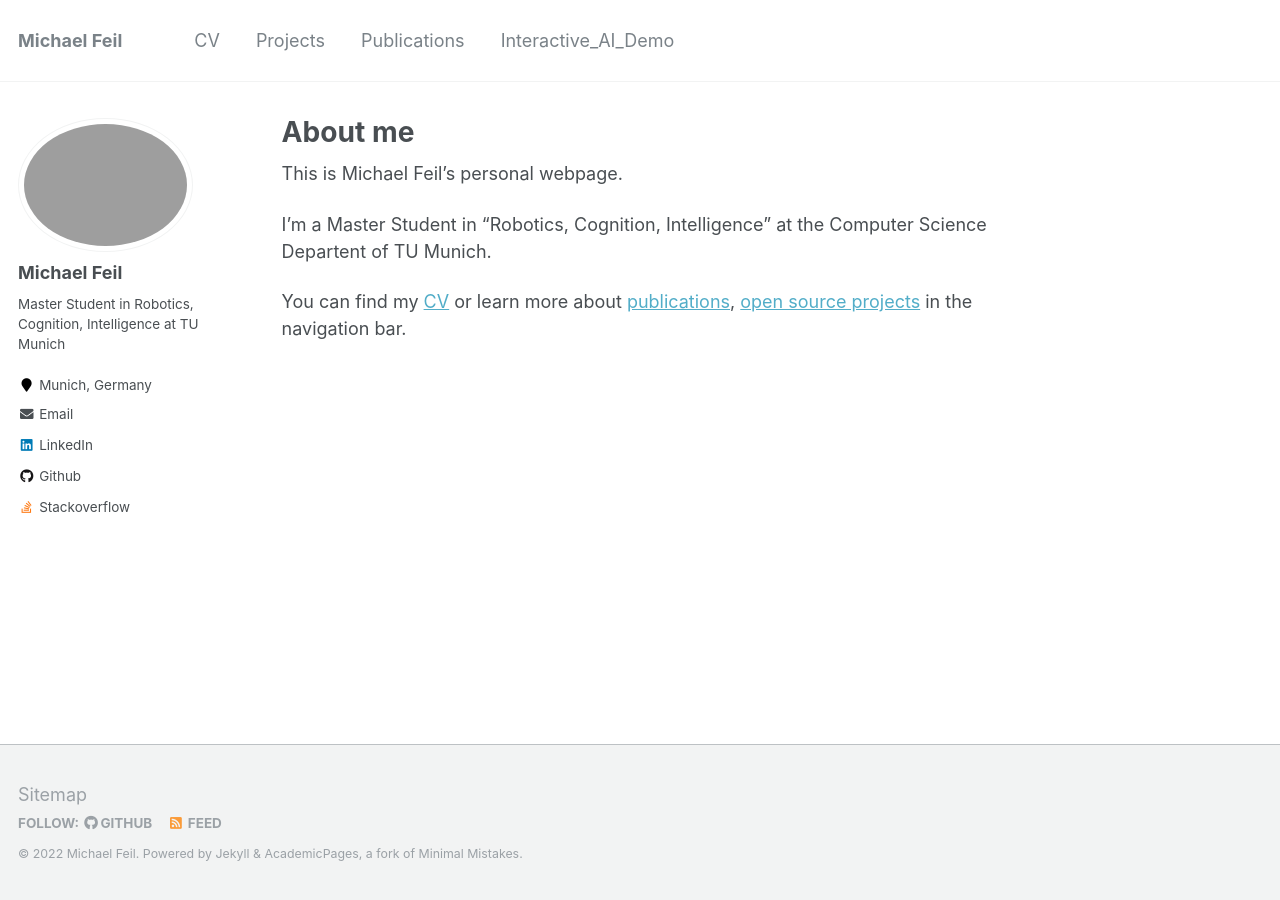
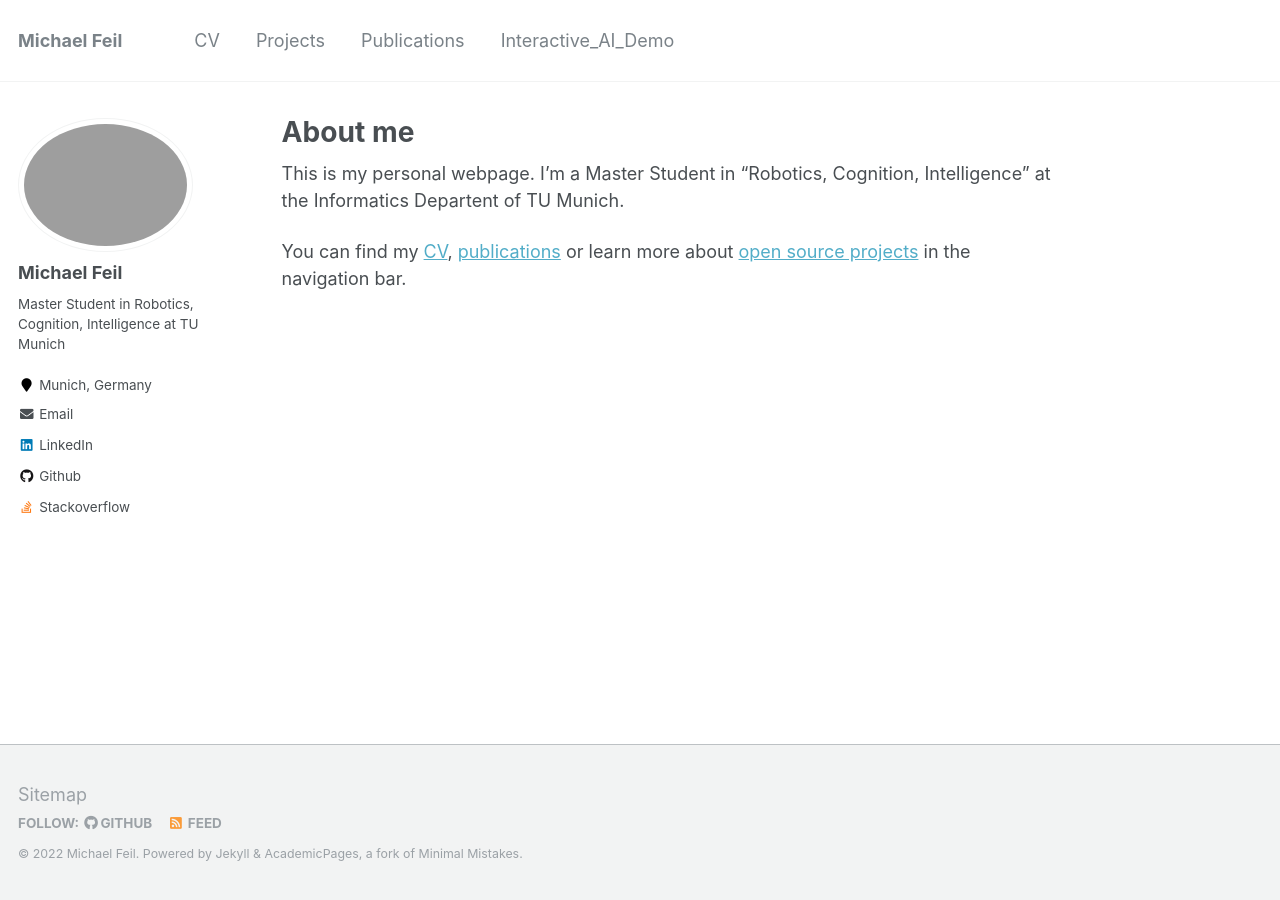
Before and after one commit to michaelfeil/academicpages, a Jekyll site: the page built from _pages/about.md, in a window 1280 px wide. Built offline with Jekyll 4.4.1, drawn with Linux system fonts in a browser that asks for light colours.

Commit message:
update about

```diff
--- a/_pages/about.md
+++ b/_pages/about.md
@@ -9,8 +9,7 @@ redirect_from:
 ---
 {% include base_path %}
 
-This is Michael Feil’s personal webpage.
+This is my personal webpage.
+I’m a Master Student in "Robotics, Cognition, Intelligence" at the Informatics Departent of TU Munich.
 
-I’m a Master Student in "Robotics, Cognition, Intelligence" at the Computer Science Departent of TU Munich.
-
-You can find my [CV]({{ site.baseurl }}{% link _pages/cv.md %}) or learn more about [publications]({{ site.baseurl }}{% link _pages/publications.md %}),  [open source projects]({{ site.baseurl }}{% link _pages/projects.html %}) in the navigation bar.
+You can find my [CV]({{ site.baseurl }}{% link _pages/cv.md %}), [publications]({{ site.baseurl }}{% link _pages/publications.md %}) or learn more about [open source projects]({{ site.baseurl }}{% link _pages/projects.html %}) in the navigation bar.
```
